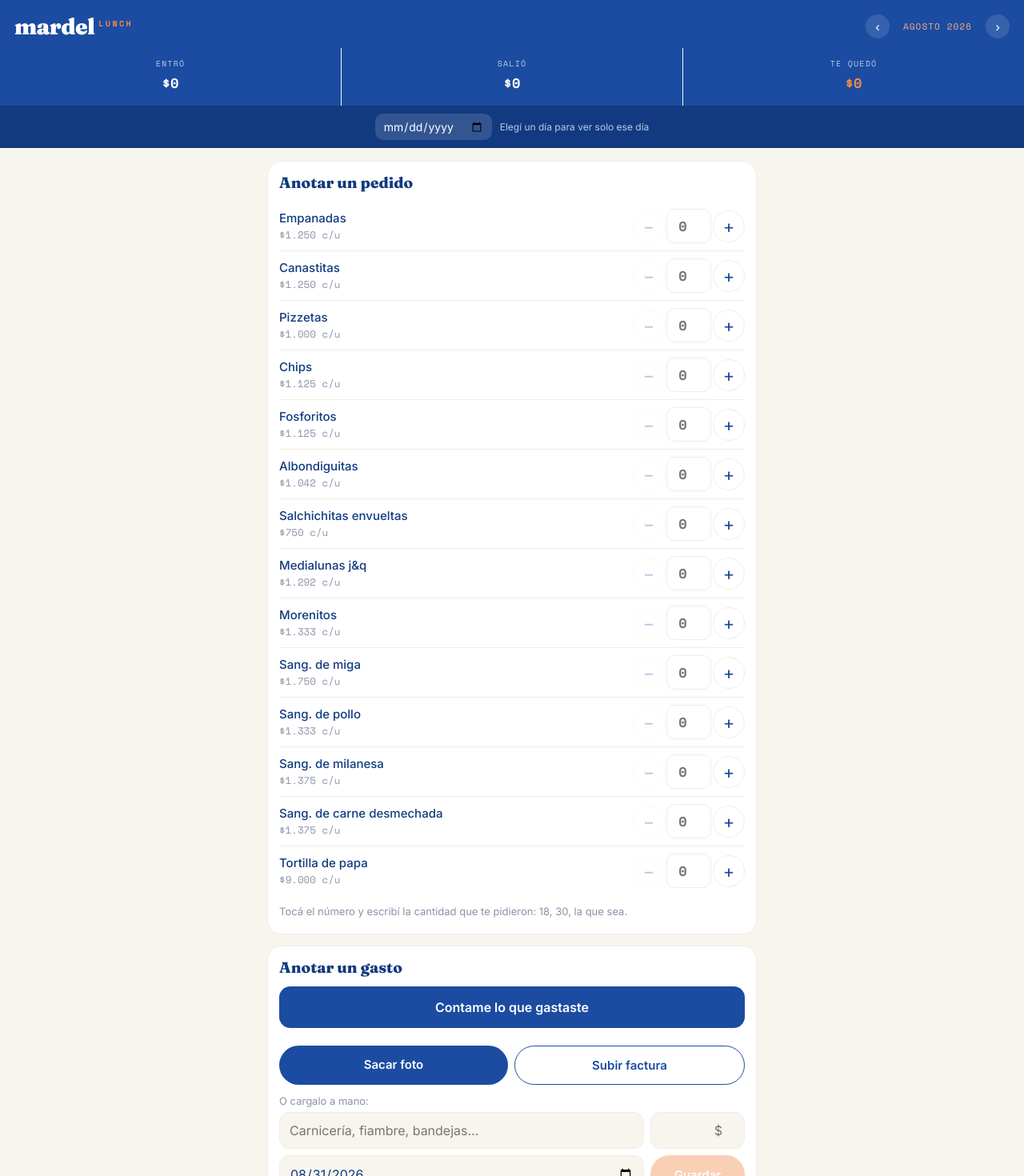
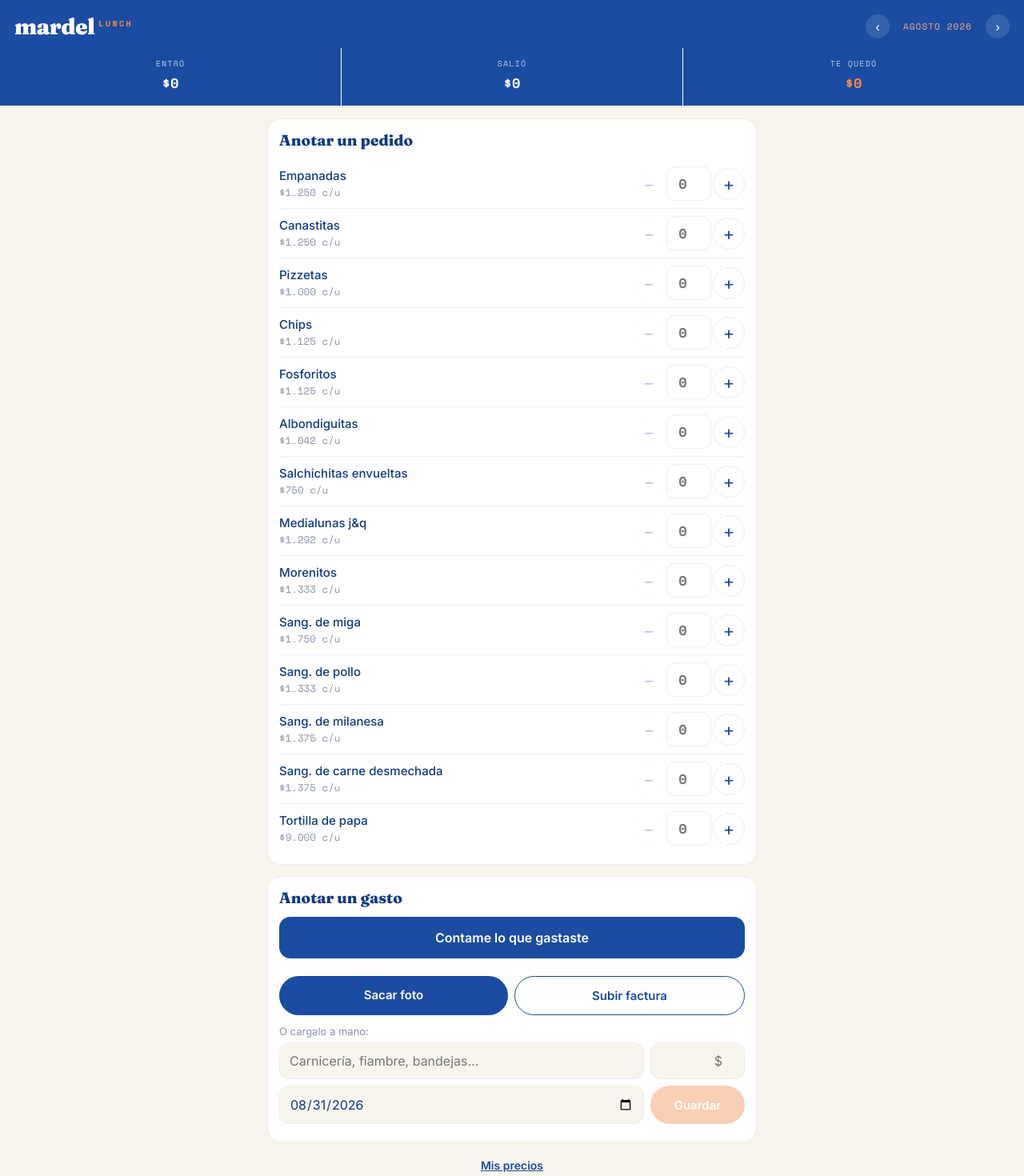
Before and after one commit to MardelLunch/MardelLunch, a React (Vite) app: page / in a window 1280 px wide. Shown: the top 1470 px of the page at 80% size. Built offline with nearby package versions, Linux system fonts and the light colour scheme.

Commit message:
Add files via upload

```diff
--- a/src/App.jsx
+++ b/src/App.jsx
@@ -91,7 +91,8 @@ export default function MardelLunch() {
   const [verPrecios, setVerPrecios] = useState(false);
   const [mes, setMes] = useState(mesDe(hoy()));
   const [editando, setEditando] = useState(null);
-  const [dia, setDia] = useState(null); // si elegís un día, todo muestra ese día
+  const [fecha, setFecha] = useState(hoy()); // la fecha del formulario manda
+  const [dia, setDia] = useState(hoy()); // qué se está mirando: un día o el mes entero
   const [guardado, setGuardado] = useState("");
 
   useEffect(() => {
@@ -136,15 +137,19 @@ export default function MardelLunch() {
   const editarMov = (mid, campo, v) => setMovs(movs.map((m) => (m.id === mid ? { ...m, [campo]: v } : m)));
 
   const moverMes = (d) => {
-    setDia(null);
+    setDia(null); // las flechas muestran el mes completo
     const [a, m] = mes.split("-").map(Number);
     const f = new Date(a, m - 1 + d, 1);
     setMes(f.getFullYear() + "-" + String(f.getMonth() + 1).padStart(2, "0"));
   };
   const esMesActual = mes === mesDe(hoy());
   // si mirás un mes viejo, lo que cargues cae en ese mes
-  const fechaSugerida =
-    dia || (esMesActual ? hoy() : mes + "-" + String(new Date(+mes.split("-")[0], +mes.split("-")[1], 0).getDate()).padStart(2, "0"));
+  const elegirFecha = (f) => {
+    if (!f) return;
+    setFecha(f);
+    setDia(f);
+    setMes(mesDe(f));
+  };
 
   const porDia = filtrados.reduce((acc, m) => {
     (acc[m.fecha] = acc[m.fecha] || []).push(m);
@@ -182,24 +187,6 @@ export default function MardelLunch() {
         </div>
       </div>
 
-      <div className="ml-filtro">
-        <input
-          className="ml-fecha-filtro"
-          type="date"
-          value={dia || ""}
-          onChange={(e) => {
-            const v = e.target.value;
-            setDia(v || null);
-            if (v) setMes(mesDe(v));
-          }}
-        />
-        {dia ? (
-          <button className="ml-link" onClick={() => setDia(null)}>Ver el mes entero</button>
-        ) : (
-          <span className="ml-nota chico">Elegí un día para ver solo ese día</span>
-        )}
-      </div>
-
       <main className="ml-main">
         {cargando ? (
           <p className="ml-vacio">Un segundito…</p>
@@ -207,8 +194,8 @@ export default function MardelLunch() {
           <>
             {filtrados.length === 0 && movs.length > 0 && (
               <div className="ml-cartel">
-                No hay nada cargado en {dia ? tituloDia(dia).toLowerCase() : nombreMes(mes)}.
-                {dia ? " Tocá “Ver el mes entero” para volver." : " Con las flechitas de arriba te movés de mes."}
+                No hay nada cargado en {dia ? tituloDia(dia).toLowerCase() : nombreMes(mes)}. Cambiá la fecha acá abajo o
+                movete de mes con las flechitas de arriba.
               </div>
             )}
 
@@ -218,12 +205,17 @@ export default function MardelLunch() {
               </div>
             )}
 
-            <Pedido productos={productos} onGuardar={guardar} fechaSugerida={fechaSugerida} />
-            <Gasto onGuardar={guardar} fechaSugerida={fechaSugerida} />
+            <Pedido productos={productos} onGuardar={guardar} fecha={fecha} setFecha={elegirFecha} />
+            <Gasto onGuardar={guardar} fecha={fecha} setFecha={elegirFecha} />
 
             {filtrados.length > 0 && (
               <section className="ml-bloque">
-                <h2 className="ml-h2">{dia ? tituloDia(dia) : nombreMes(mes)}</h2>
+                <div className="ml-fila-h2">
+                  <h2 className="ml-h2">{dia ? tituloDia(dia) : nombreMes(mes)}</h2>
+                  {dia && (
+                    <button className="ml-link" onClick={() => setDia(null)}>Ver el mes entero</button>
+                  )}
+                </div>
                 <p className="ml-nota">Tocá cualquier renglón para corregirlo o borrarlo.</p>
                 {dias.map((f) => {
                   const total = porDia[f].reduce((a, m) => a + (m.tipo === "gasto" ? -num(m.monto) : num(m.monto)), 0);
@@ -326,11 +318,9 @@ export default function MardelLunch() {
 }
 
 /* ------------------------- EL PEDIDO ------------------------- */
-function Pedido({ productos, onGuardar, fechaSugerida }) {
+function Pedido({ productos, onGuardar, fecha, setFecha }) {
   const [cant, setCant] = useState({});
   const [cliente, setCliente] = useState("");
-  const [fecha, setFecha] = useState(fechaSugerida);
-  useEffect(() => setFecha(fechaSugerida), [fechaSugerida]);
 
   const total = productos.reduce((a, p) => a + num(p.precio) * (cant[p.id] || 0), 0);
   const elegidos = productos.filter((p) => cant[p.id]);
@@ -377,7 +367,6 @@ function Pedido({ productos, onGuardar, fechaSugerida }) {
           </div>
         ))}
       </div>
-      <p className="ml-nota">Tocá el número y escribí la cantidad que te pidieron: 18, 30, la que sea.</p>
 
       {total > 0 && (
         <div className="ml-cierre">
@@ -395,11 +384,9 @@ function Pedido({ productos, onGuardar, fechaSugerida }) {
 }
 
 /* -------------------------- EL GASTO -------------------------- */
-function Gasto({ onGuardar, fechaSugerida }) {
+function Gasto({ onGuardar, fecha, setFecha }) {
   const [detalle, setDetalle] = useState("");
   const [monto, setMonto] = useState("");
-  const [fecha, setFecha] = useState(fechaSugerida);
-  useEffect(() => setFecha(fechaSugerida), [fechaSugerida]);
   const [estado, setEstado] = useState("");
   const [lectura, setLectura] = useState(null);
   const [texto, setTexto] = useState("");
@@ -657,9 +644,5 @@ const CSS = `
 .ml-lapiz{color:var(--humo);font-size:14px;text-align:center;}
 .ml-editar{background:var(--papel);border:1px solid var(--crema);border-radius:12px;padding:10px;margin:6px 0;display:flex;flex-direction:column;gap:8px;}
 .ml-editar .ml-gasto{margin-bottom:0;}
-.ml-filtro{display:flex;align-items:center;gap:10px;justify-content:center;flex-wrap:wrap;padding:10px 14px;background:var(--azulOscuro);}
-.ml-fecha-filtro{font-family:inherit;font-size:14px;padding:7px 10px;border:0;border-radius:10px;background:rgba(255,255,255,.14);color:#fff;}
-.ml-filtro .ml-link{color:#fff;padding:0;}
-.ml-nota.chico{margin:0;font-size:12px;color:#B9CBE8;}
 .ml-app :focus-visible{outline:2px solid var(--naranja);outline-offset:2px;}
 `;
```
